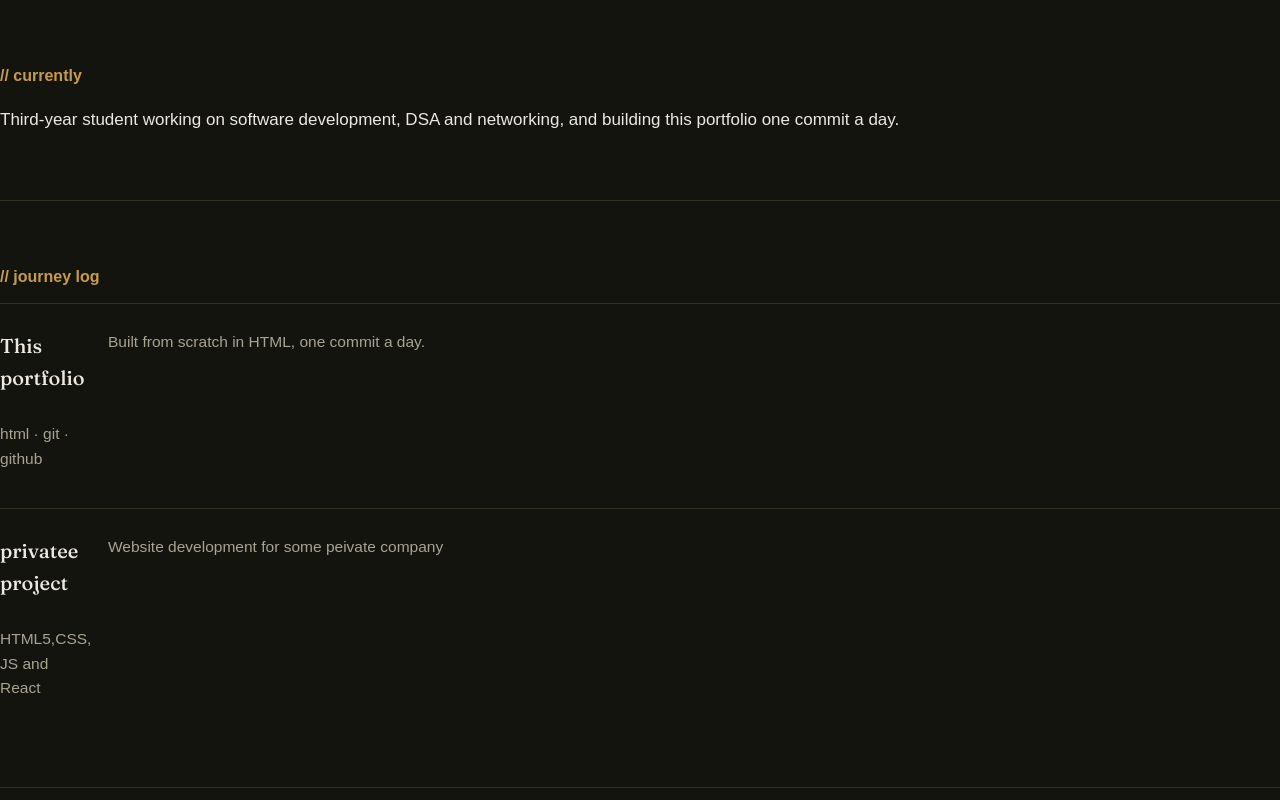
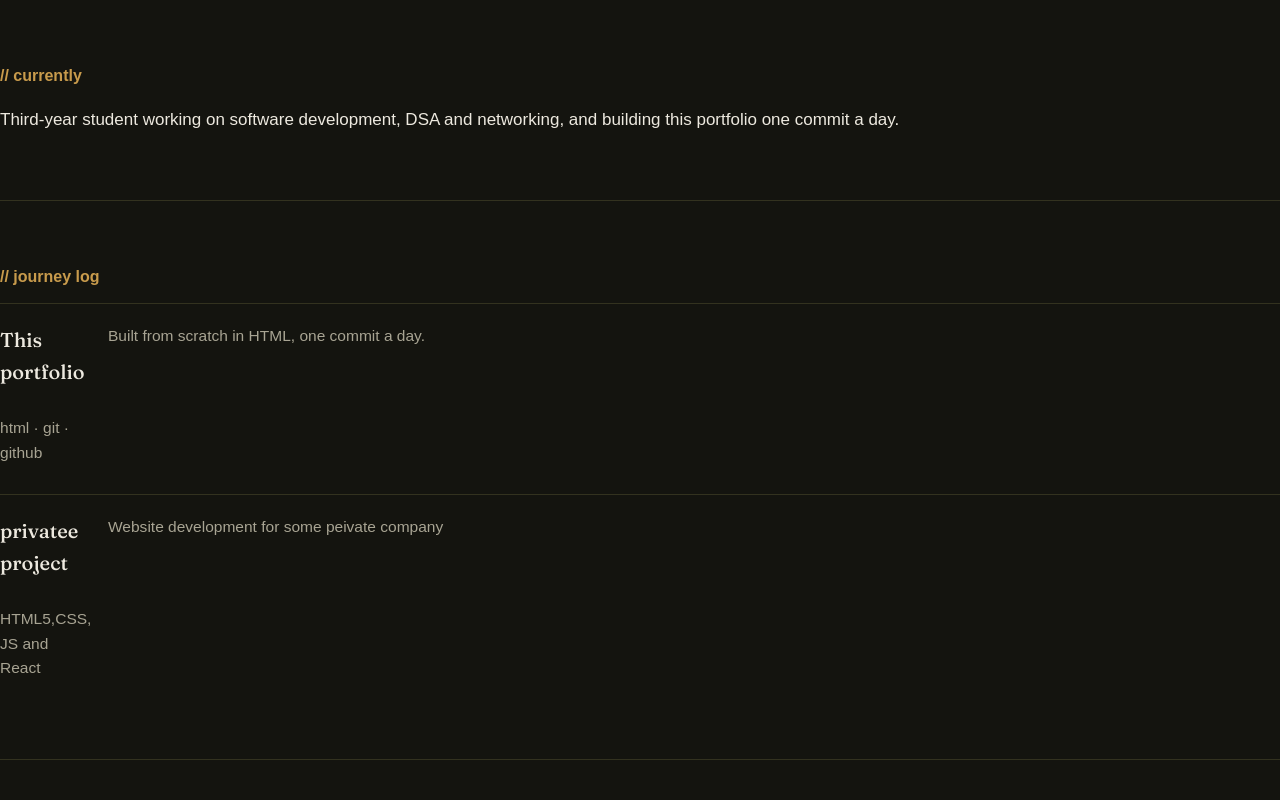
Before and after one commit to Redu0462/My-Portfolio, a plain HTML site: page index.html in a window 1280 px wide. Shown: the top 800 px of the page. Drawn offline with Linux system fonts and the light colour scheme.

Commit message:
Style journey entries

```diff
--- a/style.css
+++ b/style.css
@@ -60,3 +60,15 @@
   color: var(--gold);
   font-size: 1rem;
 }
+.entry {
+  padding: 20px 0;
+}
+
+.entry h3 {
+  margin: 0 0 8px;
+}
+
+.entry p {
+  color: var(--dim);
+  margin: 0 0 8px;
+}
```
